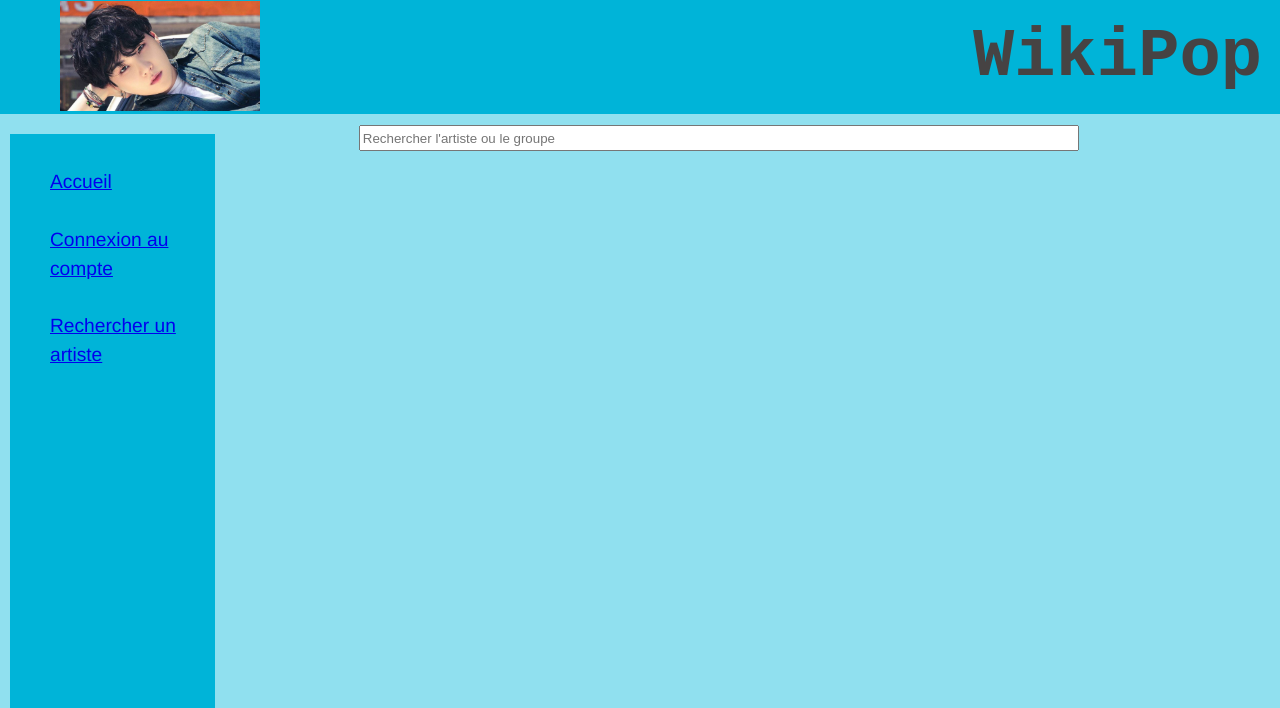
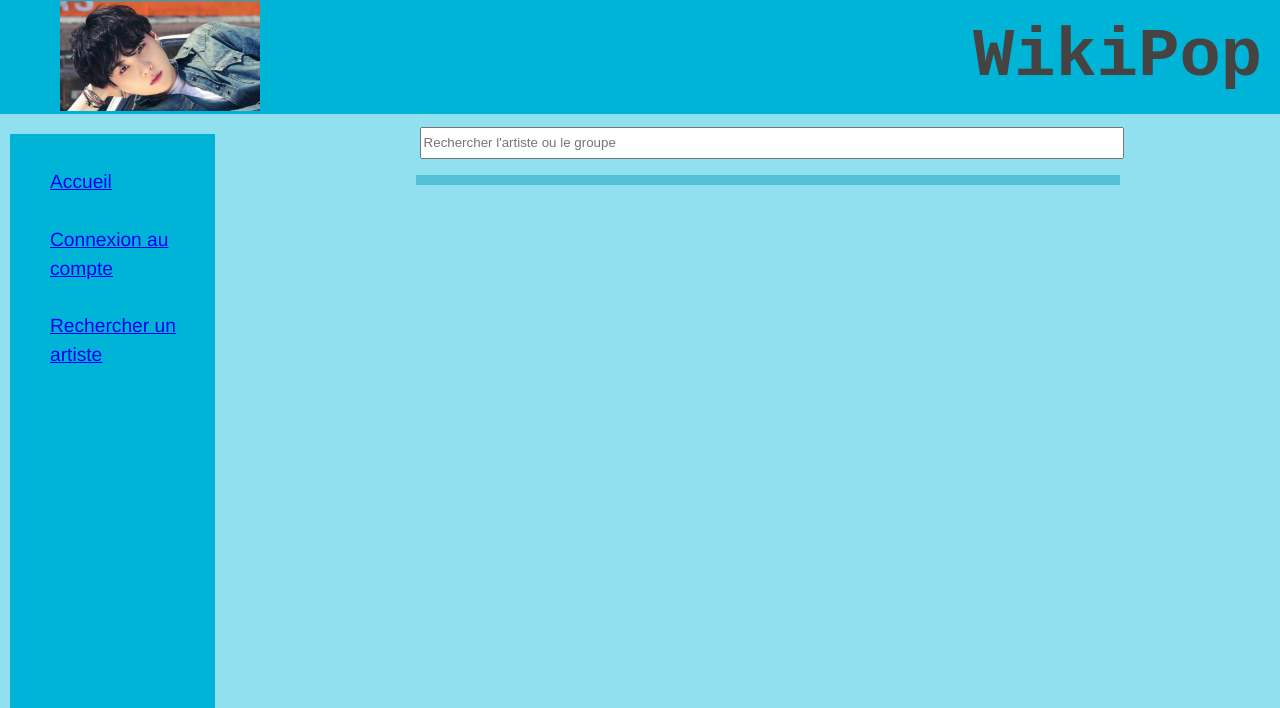
Before and after one commit to MrKillerVortex/WebKpop, a PHP site: page /artiste.php in a window 1280 px wide. Shown: the top 708 px of the page. Run offline with PHP 8.4, Linux system fonts and the light colour scheme.

Commit message:
Fini la recherche autonome html en JSON

```diff
--- a/site/ajoutdesheaders.php
+++ b/site/ajoutdesheaders.php
@@ -2,6 +2,6 @@
     <meta charset="utf-8">
     <title>Un Wiki de certains artistes de K-POP</title>
     <link href="kpop.css" rel="stylesheet">
-    <script src="Recherche.js"></script>
-    <script src="main.js"></script>
+    <script src="recherche/Recherche.js"></script>
+    <script src="recherche/main.js"></script>
 </head>
--- a/site/artiste.php
+++ b/site/artiste.php
@@ -7,9 +7,9 @@
             include_once ('ajoutduhtmlsurlespages.php');
         ?>
 
-        <div id="Recherche">
+        <div>
             <form method="get">
-                <input type="search" id="recherche" name="recherche" size="40" placeholder="Rechercher l'artiste ou le groupe" onkeyup="rechercherLeNom(recherche.value)">
+                <input type="search" id="Recherche" name="recherche" size="40" placeholder="Rechercher l'artiste ou le groupe" onkeyup="rechercherLeNom(recherche.value)">
             </form>
         </div>
 
--- a/site/kpop.css
+++ b/site/kpop.css
@@ -79,11 +79,6 @@
     float: right;
 }
 
-#recherche{
-    margin-left: 10px;
-    width: 93%;
-}
-
 #BeauJimin{
     width: 290;
     height: 220;
@@ -157,17 +152,20 @@
 }
 
 #Recherche{
-    margin-left: 15%;
-    margin-top: 0.5%;
-    width: 75%;
-    height: 18%;
+    margin-left: 16%;
+    margin-top: 1%;
+    width: 55%;
+    height: 4%;
 }
 
 #listeArtiste{
-    width: 70%;
-    height: 50%;
+    background-color: #53c0d6;
+    font-family:'Franklin Gothic Medium', 'Arial Narrow';
+    font-size: 120%;
+    width: 55%;
+    height: auto;
     padding: 5px 0;
-    margin-right: 100px;
+    margin-right: 12.5%;
     float: right;
     text-align: center;
 }
--- a/site/recherche/main.js
+++ b/site/recherche/main.js
@@ -5,7 +5,6 @@
     divMain.innerHTML = ""
     let jsonArtiste = await fetch("./getArtistes.php")
     listeArtiste = await jsonArtiste.json()
-
     try{
         let d = await rechercheArtiste(listeArtiste,nom)
         if (typeof d === "string") {
@@ -14,7 +13,7 @@
             divMain.appendChild(resultat)
             return
         }
-        for (const artiste of a) {
+        for (const artiste of d) {
             let resultat = document.createElement('p')
             resultat.innerText = artiste
             divMain.appendChild(resultat)
```
